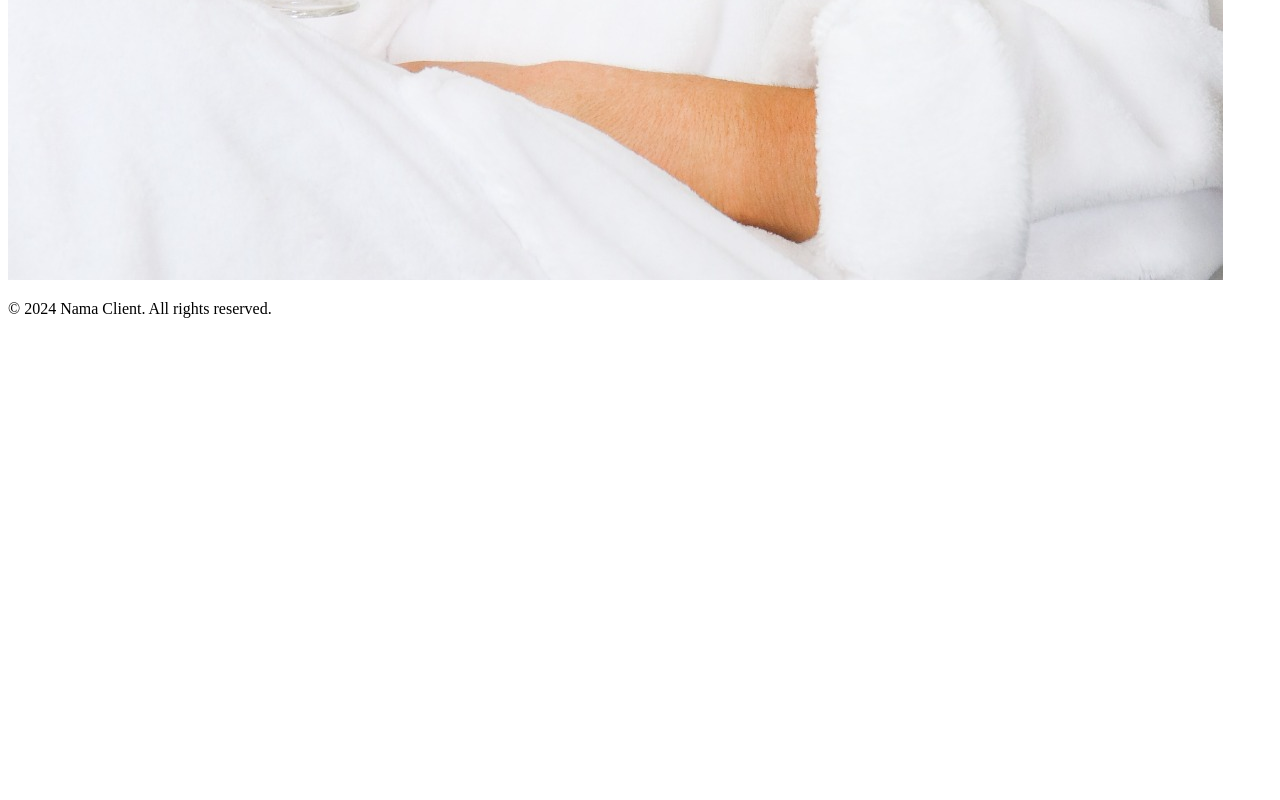
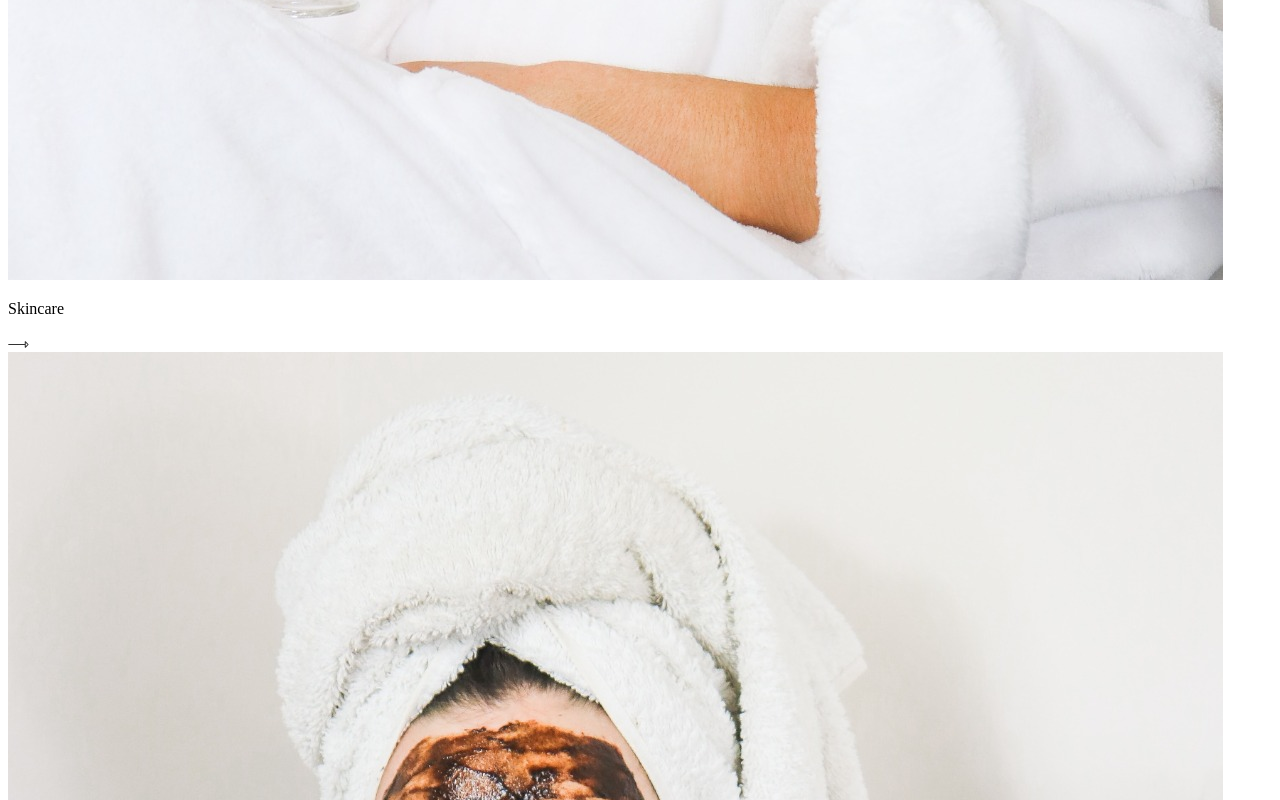
Before and after one commit to AndreAdyatmoko/daily-beauty, a React (Create React App) app: page / in a window 1280 px wide. Shown: the part 3365-4165 px from the top of the page. Before the commit the page ends 3699 px from the top, so only its background shows below. Built offline with nearby package versions, Linux system fonts and the light colour scheme.

Commit message:
Add card

```diff
--- a/src/components/content/Content2.jsx
+++ b/src/components/content/Content2.jsx
@@ -6,23 +6,54 @@ const Content2 = () => {
   return (
     <div>
       <div className="border-t border-gray-500">
-        <div className="grid grid-cols-2 items-center font-serif text-gray-700">
+        <div className="grid grid-cols-4 gap-4 items-center font-serif text-gray-700">
           <div>
             <div className="flex gap-8 mb-28">
               <LeftArrow />
               <RightArrow />
             </div>
-            <h1 className="text-4xl font-bold">Dive into <br/> Beauty</h1>
+            <h1 className="text-4xl font-bold">
+              Dive into <br /> Beauty
+            </h1>
             <div className="mt-6">
               <Button2>See More</Button2>
             </div>
           </div>
-          <div>
+          <div className="border-solid border-2 px-2 border-gray-200 rounded-md">
             <img
               src="/assets/skin.jpg"
               alt="Skincare Products"
-              className="w-full h-auto object-cover"
+              className="w-full object-cover mt-2 rounded-sm"
+              style={{ height: "85%" }}
             />
+            <div className="flex items-center justify-between ">
+              <p className="text-black font-normal text-lg">Skincare</p>
+              <RightArrow />
+            </div>
+          </div>
+          <div className="border-solid border-2 px-2 border-gray-200 rounded-md">
+            <img
+              src="/assets/skin.jpg"
+              alt="Skincare Products"
+              className="w-full object-cover mt-2 rounded-sm"
+              style={{ height: "85%" }}
+            />
+            <div className="flex items-center justify-between ">
+              <p className="text-black font-normal text-lg">Haircare</p>
+              <RightArrow />
+            </div>
+          </div>
+          <div className="border-solid border-2 px-2 border-gray-200 rounded-md">
+            <img
+              src="/assets/skin.jpg"
+              alt="Skincare Products"
+              className="w-full object-cover mt-2 rounded-sm"
+              style={{ height: "85%" }}
+            />
+            <div className="flex items-center justify-between ">
+              <p className="text-black font-normal text-lg">Makeup</p>
+              <RightArrow />
+            </div>
           </div>
         </div>
       </div>
```
